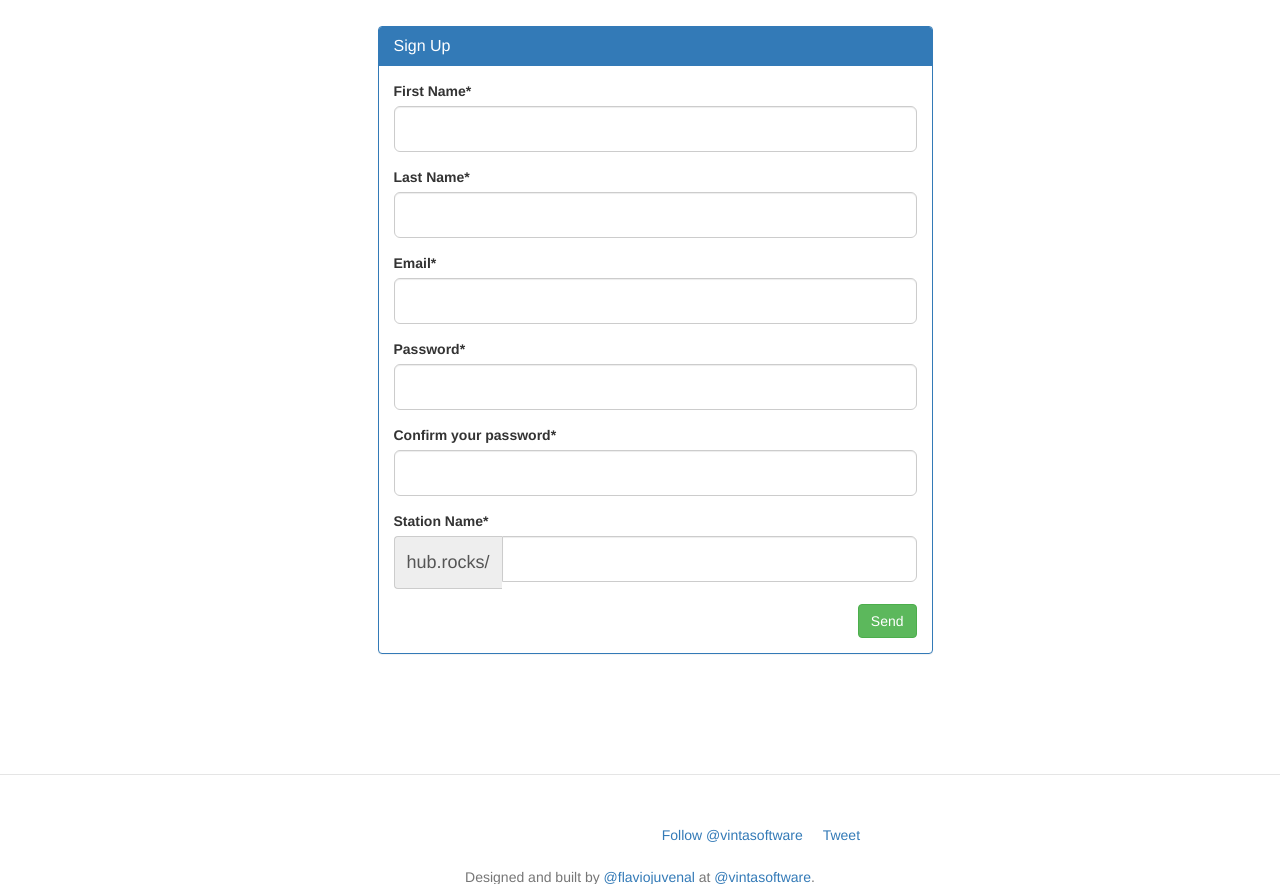
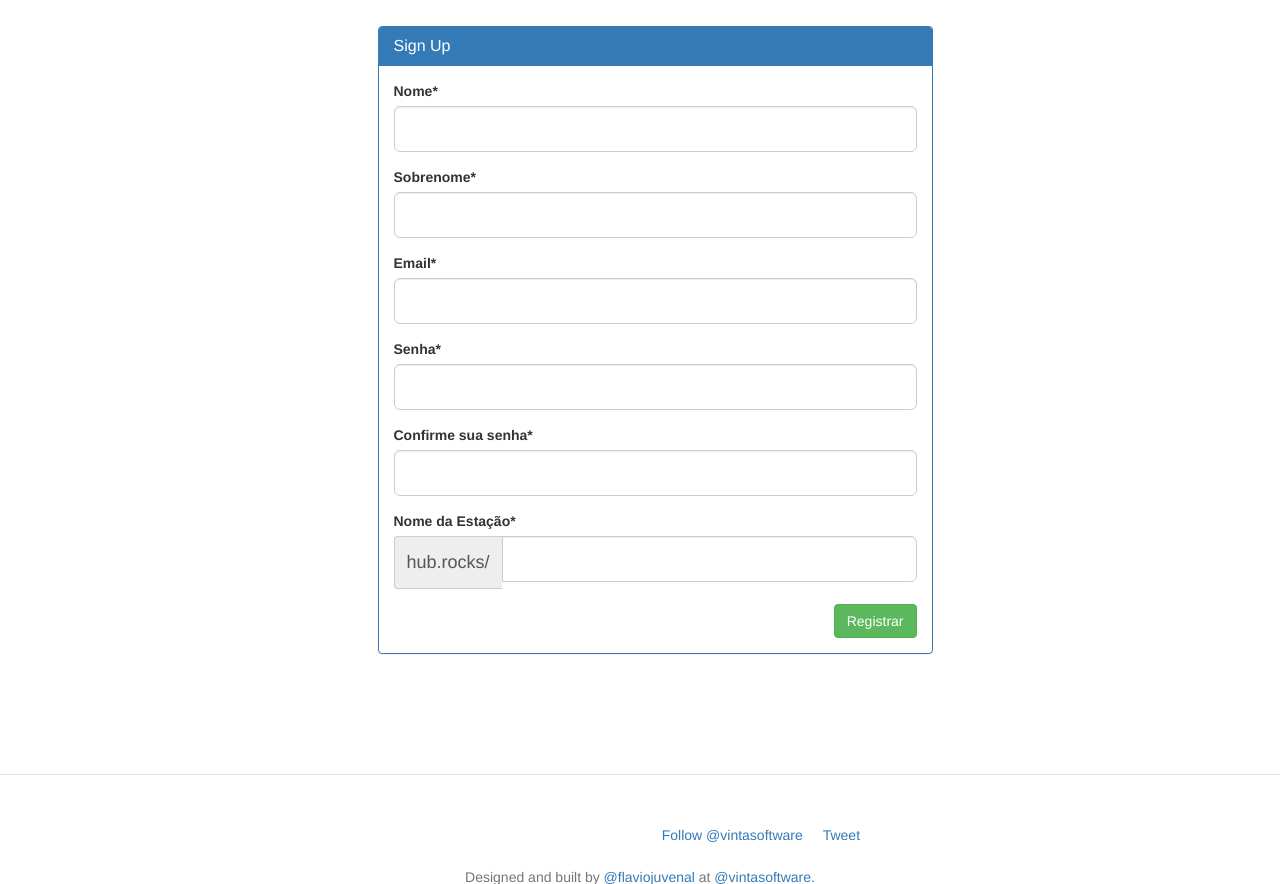
Before and after one commit to vintasoftware/hub.rocks, a Django app: page /signup/ in a window 1280 px wide. Shown: the part 54-938 px from the top of the page. Run offline with Django 3.2, Linux system fonts and the light colour scheme; style sheets or scripts are compiled from the project's sources; some libraries are stand-ins or nearby versions; some web fonts are replaced; grey boxes are pictures that could not be loaded.

Commit message:
Create form in portuguese

```diff
--- a/accounts/templates/account/create.html
+++ b/accounts/templates/account/create.html
@@ -12,7 +12,7 @@
               <form method="post">
                 {% csrf_token %}
                 <div class="form-group required {% if form.first_name.errors %}has-error{% endif %}">
-                  <label class="text required control-label" data-placement="right" data-toggle="tooltip" data-trigger="hover">First Name*
+                  <label class="text required control-label" data-placement="right" data-toggle="tooltip" data-trigger="hover">Nome*
                   </label>
                   <div>
                     {{ form.first_name|add_class:'form-control required input-lg'}}
@@ -22,7 +22,7 @@
                   {% endfor %}
                 </div>
                 <div class="form-group required {% if form.last_name.errors %}has-error{% endif %}">
-                  <label class="text required control-label" data-placement="right" data-toggle="tooltip" data-trigger="hover">Last Name*
+                  <label class="text required control-label" data-placement="right" data-toggle="tooltip" data-trigger="hover">Sobrenome*
                   </label>
                   <div>
                     {{ form.last_name|add_class:'form-control required input-lg'}}
@@ -43,7 +43,7 @@
                 </div>
                 <div class="form-group required {% if form.password.errors %}has-error{% endif %}">
                   <label class="text required control-label" data-placement="right" data-toggle="tooltip" data-trigger="hover">
-                    Password*
+                    Senha*
                   </label>
                   <div>
                     {{ form.password|add_class:'form-control required input-lg'}}
@@ -53,7 +53,7 @@
                   {% endfor %}
                 </div>
                 <div class="form-group required {% if form.password2.errors %}has-error{% endif %}">
-                  <label class="text required control-label" data-placement="right" data-toggle="tooltip" data-trigger="hover">Confirm your password*
+                  <label class="text required control-label" data-placement="right" data-toggle="tooltip" data-trigger="hover">Confirme sua senha*
                   </label>
                   <div>
                     {{ form.password2|add_class:'form-control required input-lg'}}
@@ -63,7 +63,7 @@
                   {% endfor %}
                 </div>
                 <div class="form-group required {% if form.username.errors %}has-error{% endif %}">
-                  <label class="control-label">Station Name*</label>
+                  <label class="control-label">Nome da Estação*</label>
                   <div class="input-group">
                     <span class="input-group-addon"><h4>hub.rocks/</h4></span>
                     {{ form.username|add_class:'form-control required input-lg'}}
@@ -72,7 +72,7 @@
                     <label class="label label-primary">{{ error }}</span>
                   {% endfor %}
                 </div>
-                <button class="btn btn-success pull-right" type="submit">Send</button>
+                <button class="btn btn-success pull-right" type="submit">Registrar</button>
               </form>
             </div>
         </div>
```
